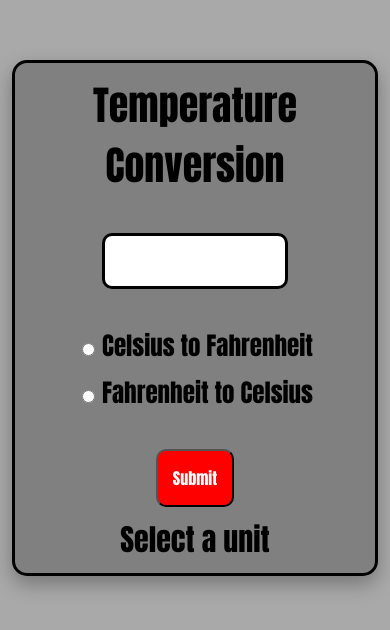
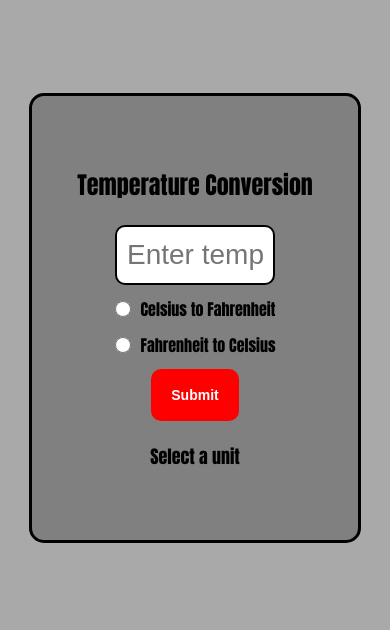
Before and after one commit to rishikpreethan/TempConvert, a plain HTML site: page index.html in a window 390 px wide. Shown: the part 104-734 px from the top of the page. Drawn offline with Linux system fonts and the light colour scheme.

Commit message:
responsive

```diff
--- a/design.css
+++ b/design.css
@@ -1,50 +1,107 @@
+*{
+    padding: 0;
+    margin: 0;
+    box-sizing: border-box;
+}
 body {
-    margin: 0px;
-    height: 100vh;
-    display: flex;
+    min-height: 100vh;
+    display:flex;
     justify-content: center;
     align-items: center;
-    background-color: darkgrey;
+    background-color: #a9a9a9;
+    font-family: Impact, Haettenschweiler, 'Arial Narrow Bold', sans-serif;
+    padding: 20px;
 }
 
 #main {
-    width: 300px;
-    height: 450px;
-    padding: 30px;
+    width: 90%;
+    max-width: 400px;
+    min-height: 450px;
+    padding: clamp(20px, 5vw, 40px);
     background-color: grey;
     display: flex;
     flex-direction: column;
-    border: solid;
-    border-radius: 15px;
     align-items: center;   /* horizontal centering */
     justify-content: center; /* vertical centering */
-    gap: 10px;  /* space between items */
+    gap: clamp(10px, 2vh, 20px);  /* space between items */
     text-align: center;
-    box-shadow: 0 8px 20px rgba(0, 0, 0, 0.3);
-    border-radius: 15px; /* optional but looks better */
+    border: 3px solid black;
+    border-radius: 15px;
 }
 
+.title {
+    font-size: clamp(24px, 5vw, 40px);
+    color: black;
+    margin-bottom:10px;
+}
+#input{
+    height: clamp(40px,8vh,60px);
+    width: 160px;
+    max-width: 100%;
+    border: 2px solid black;
+    border-radius:10px;
+    font-size: clamp(18px, 4vh, 28px);
+    text-align: center;
+    padding: 10px;
+}
+.option{
+    display: flex;
+    align-items: center;
+    gap: 10px;
+}
+.option input[type = "radio"]{
+    width: clamp(16px, 3vw, 20px);
+    height: clamp(16px, 3vw, 20px);
+    cursor: pointer;
+}
+
+.toconvert {
+    font-size: clamp(16px, 3.5vw, 25px);
+    cursor: pointer;
+}
 #submit {
     background-color: red;
-    font-family: Impact, Haettenschweiler, 'Arial Narrow Bold', sans-serif;
     color: white;
-    padding: 15px;
+    padding: clamp(12px, 2.5vh, 18px) clamp(20px, 4vw, 30px);
+    border: none;
     border-radius: 10px;
     cursor: pointer;
-    font-size: 16px;
+    font-size: clamp(14px, 3vw, 18px);
+    font-weight: bold;
+    transition: background-color 0.3s
 }
-.toconvert{
-    font-size: 25px;
-    font-family: Impact, Haettenschweiler, 'Arial Narrow Bold', sans-serif;
+#submit:hover{
+    background-color: darkred;
+}
 
+#ans{
+    font-size: clamp(18px, 4vw, 30px);
+    margin-top: 10px;
 }
-#input{
-    height: 30px;
-    width: 160px;
-    border: solid;
-    border-radius:10px;
-    font-size: 30px;
-    text-align: center;
-    font-family: Impact, Haettenschweiler, 'Arial Narrow Bold', sans-serif;
-    padding: 10px;
+
+@media (max-width: 480px){
+    #main{
+        width: 95%;
+        gap: 12px;
+    }
+
+    .option {
+        flex-direction: row;
+        width: 100%;
+        justify-content: center;
+    }
 }
+
+@media (min-width: 768px){
+    #main{
+        width: 480px;
+    }
+}
+
+@media (max-height: 600px){
+    #main{
+        min-height: auto;
+        padding: 15px;
+        gap: 8px;
+    }
+}
--- a/index.html
+++ b/index.html
@@ -2,32 +2,27 @@
 <html lang="en">
 <head>
     <meta charset="UTF-8">
-    <meta name="viewport" content="width=device-width, initial-scale=0.6">
-    <title>Document</title>
+    <meta name="viewport" content="width=device-width, initial-scale=1.0">
+    <title>TempConvert</title>
     <link rel="stylesheet" href="design.css">
-    <link rel="preconnect" href="https://fonts.googleapis.com">
-    <link rel="preconnect" href="https://fonts.gstatic.com" crossorigin>
-    <link href="https://fonts.googleapis.com/css2?family=Bebas+Neue&display=swap" rel="stylesheet">
 </head>
 <body>
     <div id="main">
-        <label style="font-size: 40px; color: black; font-family: Impact, Haettenschweiler, 'Arial Narrow Bold', sans-serif;">Temperature Conversion</label>
-        <br>
-        <input type="text" id="input">
-        <br>
+        <h1 class="title">Temperature Conversion</h1>
+        <input type="text" id="input" placeholder="Enter temperature">
+
         <div class="option">
-            <input id= "cf" type="radio" name="1">
-            <label class="toconvert">Celsius to Fahrenheit</label>
+            <input id="cf" type="radio" name="conversion">
+            <label for="cf" class="toconvert">Celsius to Fahrenheit</label>
         </div>
 
         <div class="option">
-            <input id = "fc" type="radio" name="1">
-            <label class="toconvert">Fahrenheit to Celsius</label>
+            <input id="fc" type="radio" name="conversion">
+            <label for="fc" class="toconvert">Fahrenheit to Celsius</label>
         </div>
-        <br>
+
         <button id="submit">Submit</button>
-        <label id="ans" style="font-size:30px; font-family: Impact, Haettenschweiler, 'Arial Narrow Bold', sans-serif;;">Select a unit<label>
-        <br>
+        <label id="ans">Select a unit</label>
     </div>
     <script src="index.js"></script>
 </body>
```
